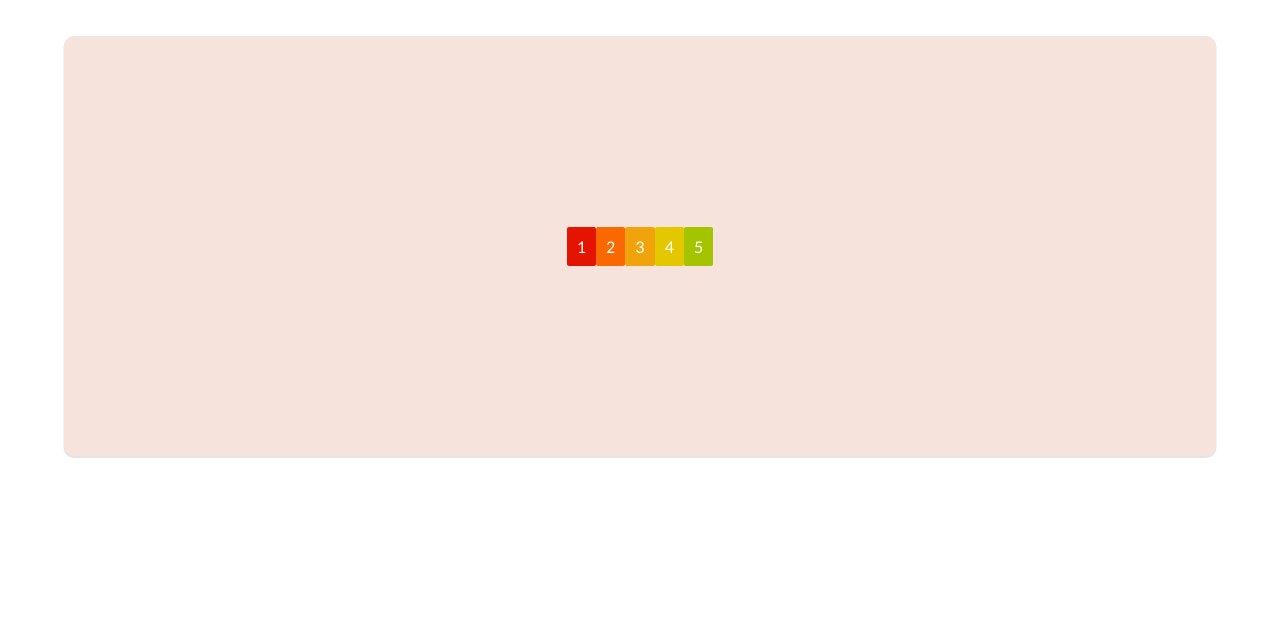
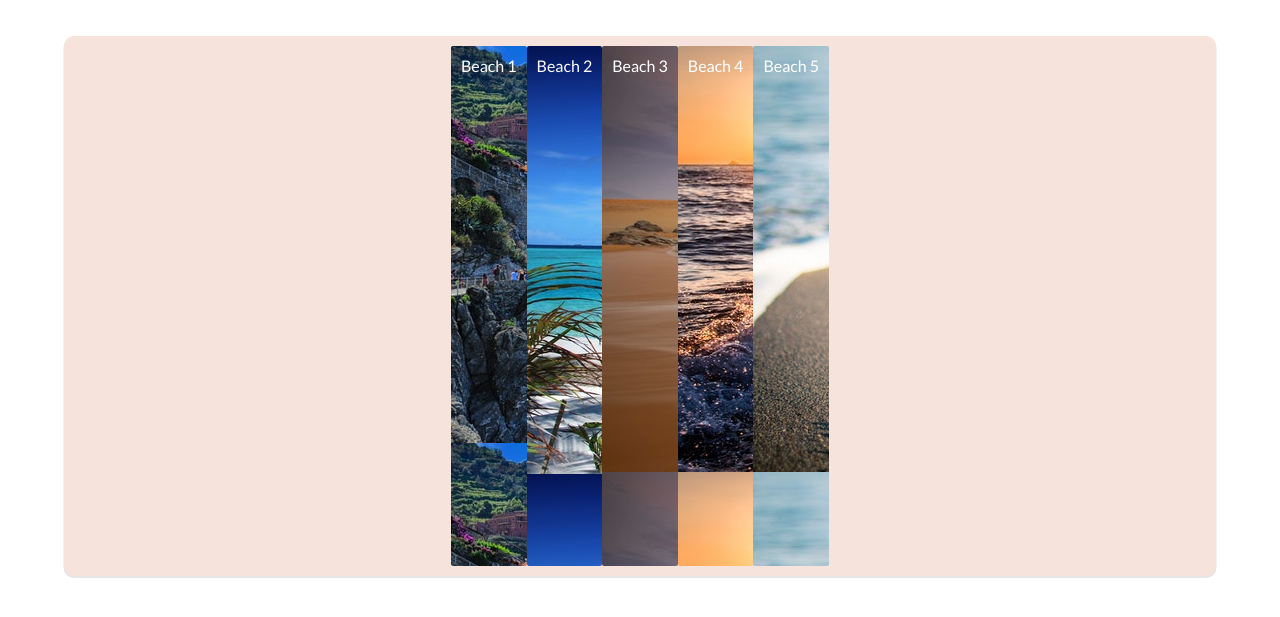
Before and after one commit to codingpixi/wk3-top-5, a plain HTML site: page index.html in a window 1280 px wide. Shown: the part 69-686 px from the top of the page. Drawn offline with Linux system fonts and the light colour scheme.

Commit message:
images addes and placed in spots

```diff
--- a/index.html
+++ b/index.html
@@ -19,11 +19,11 @@
         </ul>
     </header>
     <div class="container">
-        <div class="box box-1">1</div>
-        <div class="box box-2">2</div>
-        <div class="box box-3">3</div>
-        <div class="box box-4">4</div>
-        <div class="box box-5">5</div>
+        <div class="img box-1 img-gallery">Beach 1</div>
+        <div class="img box-2 img-gallery">Beach 2</div>
+        <div class="img box-3 img-gallery">Beach 3</div>
+        <div class="img box-4 img-gallery">Beach 4</div>
+        <div class="img box-5 img-gallery">Beach 5</div>
     </div>
 </body>
 
--- a/main.css
+++ b/main.css
@@ -33,20 +33,34 @@ body {
 
 }
 
-.box {
+.img {
     padding: 10px;
     color: #fff;
     border-radius: 2px;
+    height: 500px;
 }
 
 .box-1 {
-    background: #e51400;
-   /* flex-grow: 1; */
+    background-image: url("img/beach-mountain.jpg");
+    /* background: #e51400;
+    flex-grow: 1; */
 }
-.box-2 {background: #fa6800;}
-.box-3 {background: #f0a30a; }
-.box-4 {background: #e3c800; }
-.box-5 {background: #a4c400;}
+.box-2 {
+    background-image: url("img/beach-path.jpg");
+    /* background: #fa6800; */
+}
+.box-3 {
+    background-image: url("img/beach-shore.jpg");
+    /* background: #f0a30a;  */
+}
+.box-4 {
+    background-image: url("img/beach-waves.jpg");
+    /* background: #e3c800;  */
+}
+.box-5 {
+    background-image: url("img/footsteps.jpg")
+    /* background: #a4c400; */
+}
 .box-6 {background: #60a917;}
 .box-7 {background: #00aba9;}
 .box-8 {background: #1ba1e2;}
```
Also changed, not shown: img/DS Logo.png (added), img/beach-mountain.jpg (added), img/beach-path.jpg (added), img/beach-shore.jpg (added), img/beach-waves.jpg (added), img/bora-bora.jpg (added), img/footsteps.jpg (added), img/hero_small.jpg (added), img/sailboat.jpg (added), img/shells.jpg (added), img/sunset-on-the-ocean.jpg (added), 2 other files.
